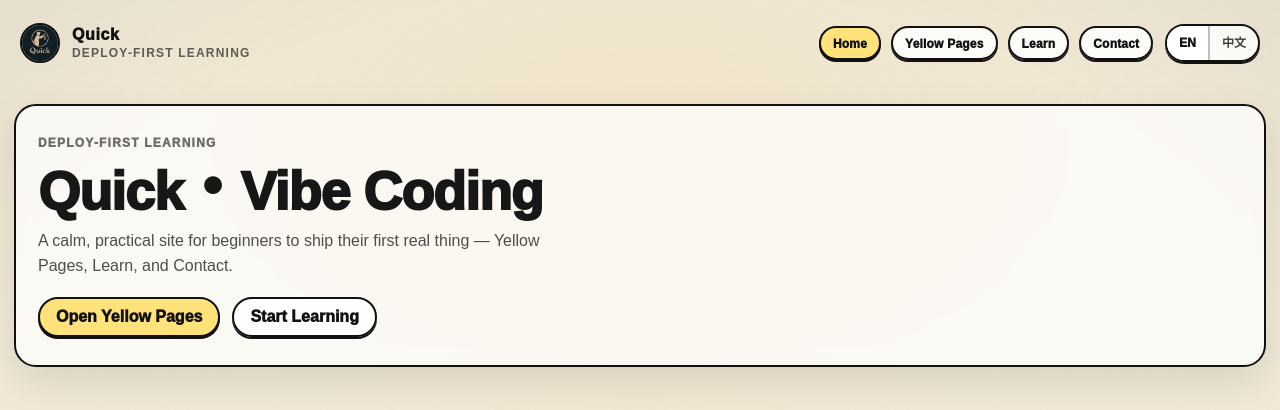
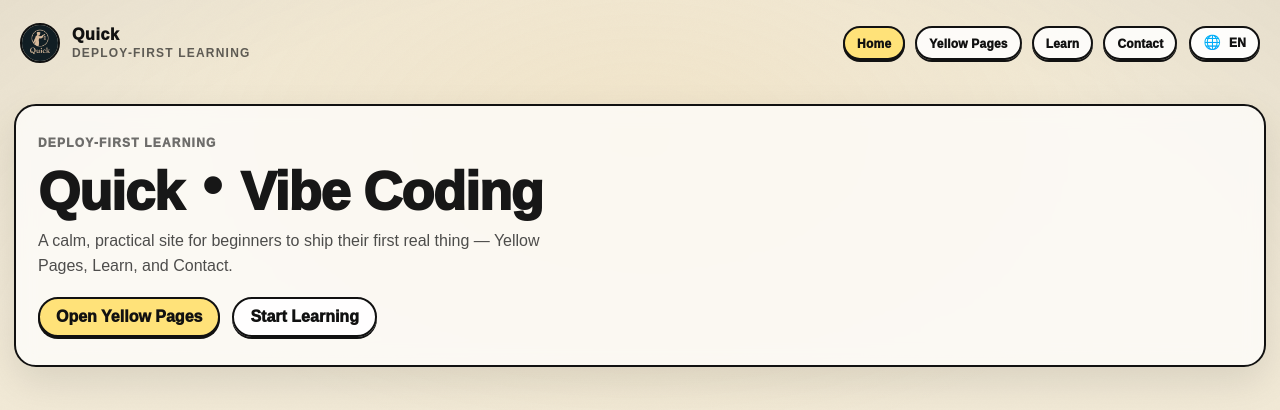
Before and after one commit to Ysircan/QUICK_VIBE, a Next.js app: page / in a window 1280 px wide. Shown: the top 410 px of the page. Built offline with nearby package versions, Linux system fonts and the light colour scheme.

Commit message:
i18n: globe language toggle + navbar text translation

```diff
--- /dev/null
+++ b/components/navbar/LangGlobe.tsx
@@ -0,0 +1,24 @@
+// components/navbar/LangGlobe.tsx
+"use client";
+
+import styles from "./navbar.module.css";
+import { useLocale } from "@/components/site/LocaleProvider";
+
+export default function LangGlobe({ compact = false }: { compact?: boolean }) {
+  const { locale, setLocale } = useLocale();
+
+  return (
+    <button
+      type="button"
+      className={`${styles.globeBtn} ${compact ? styles.globeBtnCompact : ""}`}
+      aria-label="Switch language"
+      title="Language"
+      onClick={() => setLocale(locale === "en" ? "zh" : "en")}
+    >
+      <span className={styles.globeIcon} aria-hidden>
+        🌐
+      </span>
+      <span className={styles.globeText}>{locale === "en" ? "EN" : "中文"}</span>
+    </button>
+  );
+}
--- a/components/navbar/Navbar.tsx
+++ b/components/navbar/Navbar.tsx
@@ -1,3 +1,4 @@
+// components/navbar/Navbar.tsx
 "use client";
 
 import React, { useEffect, useMemo, useState } from "react";
@@ -5,6 +6,8 @@ import { usePathname } from "next/navigation";
 import styles from "./navbar.module.css";
 import { NAV_ITEMS } from "./navItems";
 import { useLocale } from "@/components/site/LocaleProvider";
+import { t } from "@/components/site/i18n";
+import LangGlobe from "./LangGlobe";
 
 export type NavKey = "home" | "yellowpages" | "learn" | "contact";
 
@@ -16,20 +19,26 @@ function getActiveKey(pathname: string): NavKey {
   return "home";
 }
 
+function labelKey(k: NavKey) {
+  if (k === "home") return "nav_home" as const;
+  if (k === "yellowpages") return "nav_yellowpages" as const;
+  if (k === "learn") return "nav_learn" as const;
+  return "nav_contact" as const;
+}
+
 export default function Navbar({ stageMax = 1280 }: { stageMax?: number }) {
   const pathname = usePathname() || "/";
   const active = useMemo(() => getActiveKey(pathname), [pathname]);
 
-  const { locale, setLocale } = useLocale(); // ✅ 语言状态
-
+  const { locale } = useLocale();
   const [open, setOpen] = useState(false);
 
-  // 路由切换时自动关抽屉（避免跳页后抽屉还开着）
+  // 路由切换时自动关抽屉
   useEffect(() => {
     setOpen(false);
   }, [pathname]);
 
-  // 抽屉打开时锁定页面滚动（移动端体验必须）
+  // 抽屉打开时锁滚动
   useEffect(() => {
     if (!open) return;
     const prev = document.body.style.overflow;
@@ -48,8 +57,8 @@ export default function Navbar({ stageMax = 1280 }: { stageMax?: number }) {
             <a className={styles.brand} href="/" aria-label="Quick Home">
               <img className={styles.brandIcon} src="/logo.jpg" alt="Quick logo" />
               <span className={styles.brandMeta}>
-                <span className={styles.brandTitle}>Quick</span>
-                <span className={styles.brandTagline}>Deploy-first learning</span>
+                <span className={styles.brandTitle}>{t(locale, "brand")}</span>
+                <span className={styles.brandTagline}>{t(locale, "nav_tagline")}</span>
               </span>
             </a>
 
@@ -62,28 +71,13 @@ export default function Navbar({ stageMax = 1280 }: { stageMax?: number }) {
                     className={`${styles.navBtn} ${active === l.key ? styles.navBtnActive : ""}`}
                     href={l.href}
                   >
-                    {l.label}
+                    {t(locale, labelKey(l.key))}
                   </a>
                 ))}
               </div>
 
-              {/* desktop language */}
-              <div className={styles.langToggle} aria-label="Language">
-                <button
-                  className={`${styles.langSeg} ${locale === "en" ? styles.langSegActive : ""}`}
-                  type="button"
-                  onClick={() => setLocale("en")}
-                >
-                  EN
-                </button>
-                <button
-                  className={`${styles.langSeg} ${locale === "zh" ? styles.langSegActive : ""}`}
-                  type="button"
-                  onClick={() => setLocale("zh")}
-                >
-                  中文
-                </button>
-              </div>
+              {/* language globe (desktop) */}
+              <LangGlobe />
 
               {/* mobile menu button */}
               <button
@@ -105,7 +99,7 @@ export default function Navbar({ stageMax = 1280 }: { stageMax?: number }) {
         <div className={styles.drawerOverlay} role="dialog" aria-modal="true">
           <div className={styles.drawer} style={{ maxWidth: stageMax }}>
             <div className={styles.drawerTop}>
-              <div className={styles.drawerTitle}>Menu</div>
+              <div className={styles.drawerTitle}>{t(locale, "nav_menu")}</div>
               <button className={styles.drawerClose} onClick={() => setOpen(false)} aria-label="Close">
                 ✕
               </button>
@@ -119,30 +113,14 @@ export default function Navbar({ stageMax = 1280 }: { stageMax?: number }) {
                   href={l.href}
                   onClick={() => setOpen(false)}
                 >
-                  {l.label}
+                  {t(locale, labelKey(l.key))}
                 </a>
               ))}
             </div>
 
-            {/* drawer language (mobile) */}
             <div className={styles.drawerLang}>
-              <span className={styles.drawerHint}>Language</span>
-              <div className={styles.langToggle} aria-label="Language">
-                <button
-                  className={`${styles.langSeg} ${locale === "en" ? styles.langSegActive : ""}`}
-                  type="button"
-                  onClick={() => setLocale("en")}
-                >
-                  EN
-                </button>
-                <button
-                  className={`${styles.langSeg} ${locale === "zh" ? styles.langSegActive : ""}`}
-                  type="button"
-                  onClick={() => setLocale("zh")}
-                >
-                  中文
-                </button>
-              </div>
+              <span className={styles.drawerHint}>{t(locale, "nav_language")}</span>
+              <LangGlobe compact />
             </div>
           </div>
 
--- a/components/navbar/navItems.ts
+++ b/components/navbar/navItems.ts
@@ -1,8 +1,9 @@
+// components/navbar/navItems.ts
 import type { NavKey } from "./Navbar";
 
-export const NAV_ITEMS: { key: NavKey; label: string; href: string }[] = [
-  { key: "home", label: "Home", href: "/" },
-  { key: "yellowpages", label: "Yellow Pages", href: "/yellowpages" },
-  { key: "learn", label: "Learn", href: "/learn" },
-  { key: "contact", label: "Contact", href: "/contact" },
+export const NAV_ITEMS: { key: NavKey; href: string }[] = [
+  { key: "home", href: "/" },
+  { key: "yellowpages", href: "/yellowpages" },
+  { key: "learn", href: "/learn" },
+  { key: "contact", href: "/contact" },
 ];
--- a/components/navbar/navbar.module.css
+++ b/components/navbar/navbar.module.css
@@ -221,3 +221,27 @@
   .menuBtn{ display:inline-flex; }
   .stage{ padding: 0 14px; }     /* mobile stage padding */
 }
+.globeBtn{
+  display:inline-flex;
+  align-items:center;
+  gap: 8px;
+  height: 34px;
+  padding: 0 12px;
+  border-radius: 999px;
+  border: 2px solid var(--ink);
+  background: rgba(255,255,255,.92);
+  font-weight: 1000;
+  box-shadow: 0 2px 0 var(--ink);
+  cursor: pointer;
+  color: #111;
+}
+
+.globeIcon{
+  font-size: 14px;
+  transform: translateY(-1px);
+}
+
+.globeText{
+  font-size: 12px;
+  letter-spacing: .2px;
+}
--- /dev/null
+++ b/components/site/i18n.ts
@@ -0,0 +1,31 @@
+// components/site/i18n.ts
+import type { Locale } from "./LocaleProvider";
+
+export const I18N = {
+  en: {
+    nav_home: "Home",
+    nav_yellowpages: "Yellow Pages",
+    nav_learn: "Learn",
+    nav_contact: "Contact",
+    nav_menu: "Menu",
+    nav_language: "Language",
+    nav_tagline: "Deploy-first learning",
+    brand: "Quick",
+  },
+  zh: {
+    nav_home: "主页",
+    nav_yellowpages: "黄页",
+    nav_learn: "学习",
+    nav_contact: "联系我",
+    nav_menu: "菜单",
+    nav_language: "语言",
+    nav_tagline: "先部署，再学习",
+    brand: "Quick",
+  },
+} as const;
+
+export type I18nKey = keyof (typeof I18N)["en"];
+
+export function t(locale: Locale, key: I18nKey) {
+  return I18N[locale][key] ?? I18N.en[key];
+}
```
